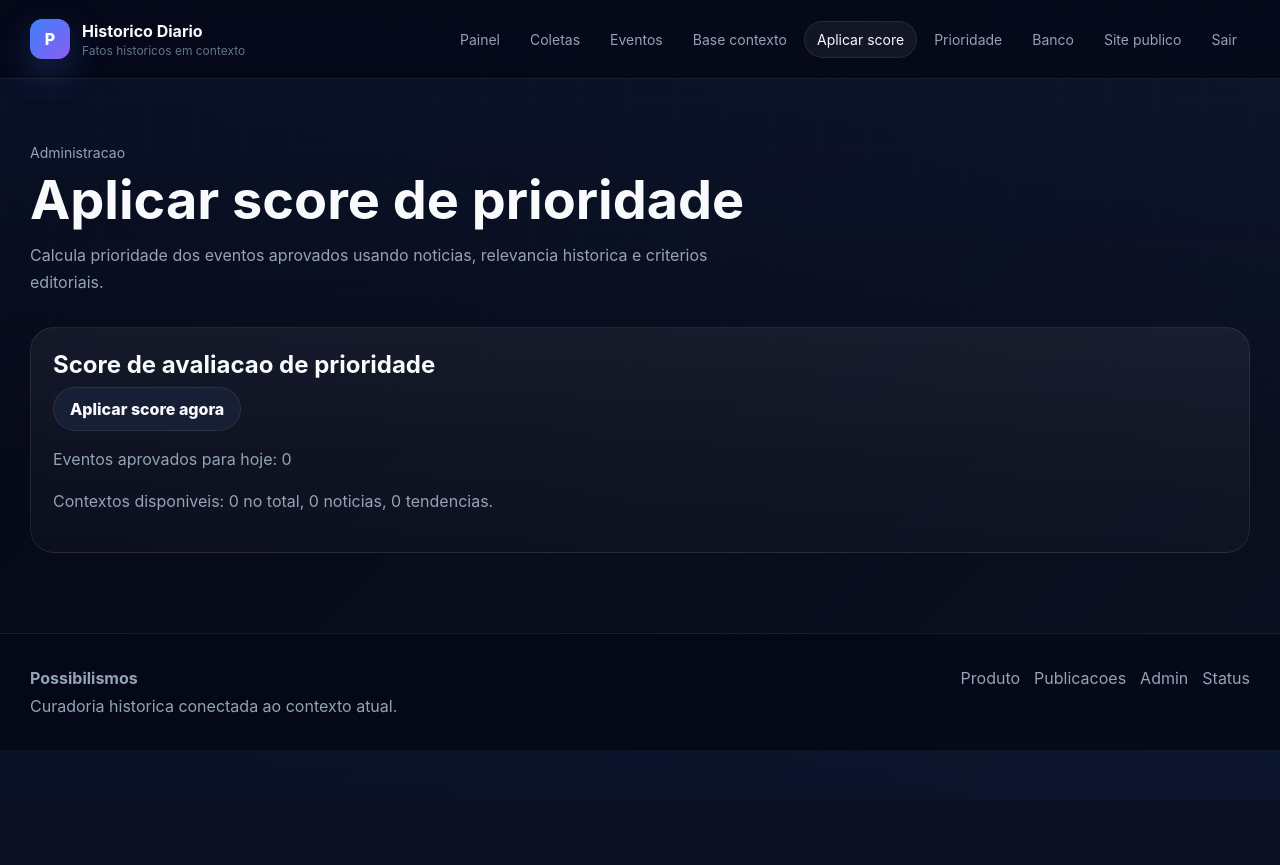
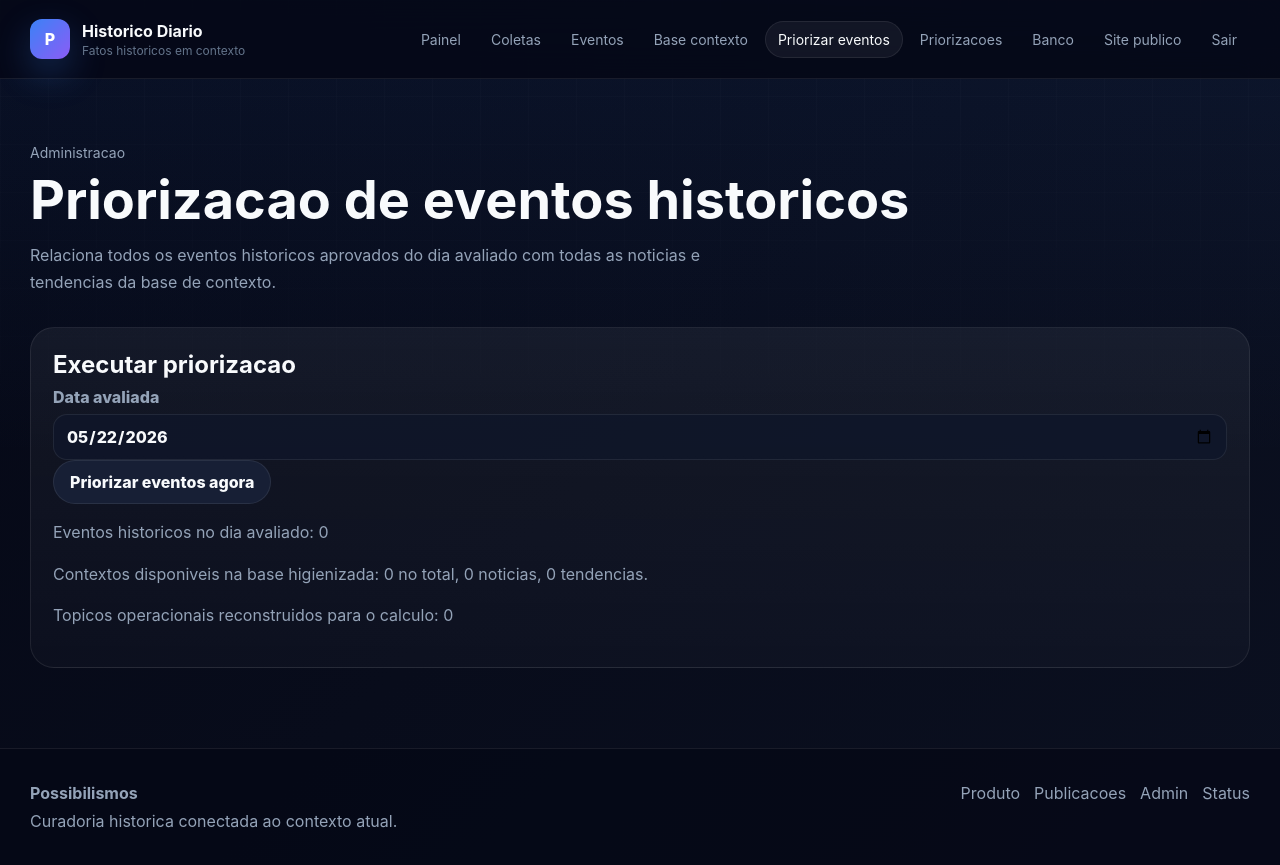
Before and after one commit to gpansanato/possibilismos, a PHP site: page /admin/apply-score.php in a window 1280 px wide. Before the commit the page ends 799 px from the top, so only its background shows below. Run offline with PHP 8.4, Linux system fonts and the light colour scheme; the visitor is signed in with stand-in values (Sample User, id 1); tables that the repository leaves empty hold one stand-in row (values such as "Sample post").

Commit message:
Revise historical event prioritization

```diff
--- a/admin/apply-score.php
+++ b/admin/apply-score.php
@@ -5,34 +5,38 @@ require_admin();
 $result = null;
 $error = null;
 $today = today_key();
-$approvedEvents = events_count_for_day($today['month'], $today['day']);
-$topicsCount = current_topics_count_for_date($today['date']);
-$newsCount = current_topics_count_for_date_and_source($today['date'], 'rss');
-$trendsCount = current_topics_count_for_date_and_source($today['date'], 'trend');
+$runDate = $_POST['date'] ?? $_GET['date'] ?? $today['date'];
+$dateParts = date_parts_from_run_date($runDate);
+$historicalEvents = historical_events_count_for_day($dateParts['month'], $dateParts['day']);
+$topicsCount = current_topics_count_for_date($runDate);
+$newsCount = collected_contexts_count_for_date($runDate, 'news');
+$trendsCount = collected_contexts_count_for_date($runDate, 'trend');
 
 if ($_SERVER['REQUEST_METHOD'] === 'POST') {
     try {
-        $result = apply_daily_priority_score($today['date']);
-        $approvedEvents = events_count_for_day($today['month'], $today['day']);
-        $topicsCount = current_topics_count_for_date($today['date']);
-        $newsCount = current_topics_count_for_date_and_source($today['date'], 'rss');
-        $trendsCount = current_topics_count_for_date_and_source($today['date'], 'trend');
+        $result = apply_daily_priority_score($runDate);
+        $historicalEvents = historical_events_count_for_day($dateParts['month'], $dateParts['day']);
+        $topicsCount = current_topics_count_for_date($runDate);
+        $newsCount = collected_contexts_count_for_date($runDate, 'news');
+        $trendsCount = collected_contexts_count_for_date($runDate, 'trend');
     } catch (Throwable $e) {
         $error = $e->getMessage();
     }
 }
 
-render_page_start('Aplicar score de prioridade', 'apply-score', 'admin', 'Calcula prioridade dos eventos aprovados usando noticias, relevancia historica e criterios editoriais.');
+render_page_start('Priorizacao de eventos historicos', 'apply-score', 'admin', 'Relaciona todos os eventos historicos aprovados do dia avaliado com todas as noticias e tendencias da base de contexto.');
 ?>
     <section class="panel">
-        <h1>Score de avaliacao de prioridade</h1>
+        <h1>Executar priorizacao</h1>
         <form method="post">
-            <button type="submit">Aplicar score agora</button>
+            <label>Data avaliada <input type="date" name="date" value="<?= h($runDate) ?>"></label>
+            <button type="submit">Priorizar eventos agora</button>
         </form>
         <?php if ($error): ?><p><?= h($error) ?></p><?php endif; ?>
-        <p>Eventos aprovados para hoje: <?= h((string) $approvedEvents) ?></p>
-        <p>Contextos disponiveis: <?= h((string) $topicsCount) ?> no total, <?= h((string) $newsCount) ?> noticias, <?= h((string) $trendsCount) ?> tendencias.</p>
-        <?php if ($result !== null): ?><p><?= count($result) ?> eventos ranqueados.</p><?php endif; ?>
+        <p>Eventos historicos no dia avaliado: <?= h((string) $historicalEvents) ?></p>
+        <p>Contextos disponiveis na base higienizada: <?= h((string) ($newsCount + $trendsCount)) ?> no total, <?= h((string) $newsCount) ?> noticias, <?= h((string) $trendsCount) ?> tendencias.</p>
+        <p>Topicos operacionais reconstruidos para o calculo: <?= h((string) $topicsCount) ?></p>
+        <?php if ($result !== null): ?><p><?= count($result) ?> eventos priorizados e salvos.</p><?php endif; ?>
     </section>
 
     <?php if ($result): ?>
@@ -43,7 +47,7 @@ render_page_start('Aplicar score de prioridade', 'apply-score', 'admin', 'Calcul
                     <div>
                         <h2><?= h($item['event']['title']) ?></h2>
                         <p><?= h($item['context_summary']) ?></p>
-                        <p class="meta">Score <?= h(number_format((float) $item['score'], 1)) ?></p>
+                        <p class="meta">Prioridade <?= h(number_format((float) $item['score'], 1)) ?></p>
                     </div>
                 </article>
             <?php endforeach; ?>
--- a/admin/dashboard.php
+++ b/admin/dashboard.php
@@ -15,11 +15,11 @@ render_page_start('Painel administrativo', 'dashboard', 'admin', 'Atalhos de ope
         </a>
         <a class="option-card" href="/admin/apply-score.php">
             <span>Etapa 4</span>
-            <strong>Aplicar score de prioridade</strong>
+            <strong>Priorizar eventos historicos</strong>
         </a>
         <a class="option-card" href="/admin/priority.php">
             <span>Analise</span>
-            <strong>Ver fatos e parametros do score</strong>
+            <strong>Ver priorizacoes e criterios</strong>
         </a>
         <a class="option-card" href="/admin/collections.php">
             <span>Automacao</span>
--- a/admin/db-check.php
+++ b/admin/db-check.php
@@ -82,9 +82,9 @@ render_page_start('Diagnostico do banco', 'db-check', 'admin', 'Verifica se o ba
     </section>
 
     <section class="panel">
-        <h1>Parametros de score</h1>
+        <h1>Parametros de priorizacao</h1>
         <?php if (!$missingSettings): ?>
-            <p>Todos os parametros configuraveis do score estao presentes.</p>
+            <p>Todos os parametros configuraveis da priorizacao estao presentes.</p>
         <?php else: ?>
             <p>Parametros ausentes:</p>
             <ul>
--- a/admin/run.php
+++ b/admin/run.php
@@ -26,7 +26,7 @@ if ($_SERVER['REQUEST_METHOD'] === 'POST') {
         $error = $e->getMessage();
     }
 }
-render_page_start('Execucao completa', 'run', 'admin', 'Executa em sequencia: coleta de eventos, coleta de noticias e aplicacao do score.');
+render_page_start('Execucao completa', 'run', 'admin', 'Executa em sequencia: coleta de eventos, coleta de noticias e priorizacao.');
 ?>
     <section class="panel">
         <h1>Executar processo completo</h1>
--- a/app/events.php
+++ b/app/events.php
@@ -67,6 +67,24 @@ function rankings_for_date(string $runDate): array
     $stmt->execute([$runDate]);
 
     return $stmt->fetchAll();
+}
+
+function historical_events_for_day(int $month, int $day): array
+{
+    $stmt = db()->prepare(
+        'SELECT * FROM events WHERE event_month = ? AND event_day = ? ORDER BY base_score DESC, FIELD(review_status, "approved", "pending", "rejected"), year ASC'
+    );
+    $stmt->execute([$month, $day]);
+
+    return $stmt->fetchAll();
+}
+
+function historical_events_count_for_day(int $month, int $day): int
+{
+    $stmt = db()->prepare('SELECT COUNT(*) FROM events WHERE event_month = ? AND event_day = ?');
+    $stmt->execute([$month, $day]);
+
+    return (int) $stmt->fetchColumn();
 }
 
 function event_by_id(int $id): ?array
--- a/app/layout.php
+++ b/app/layout.php
@@ -8,8 +8,8 @@ function nav_items(string $area): array
             ['key' => 'collections', 'label' => 'Coletas', 'href' => '/admin/collections.php'],
             ['key' => 'events', 'label' => 'Eventos', 'href' => '/admin/events.php'],
             ['key' => 'contexts', 'label' => 'Base contexto', 'href' => '/admin/contexts.php'],
-            ['key' => 'apply-score', 'label' => 'Aplicar score', 'href' => '/admin/apply-score.php'],
-            ['key' => 'priority', 'label' => 'Prioridade', 'href' => '/admin/priority.php'],
+            ['key' => 'apply-score', 'label' => 'Priorizar eventos', 'href' => '/admin/apply-score.php'],
+            ['key' => 'priority', 'label' => 'Priorizacoes', 'href' => '/admin/priority.php'],
             ['key' => 'db-check', 'label' => 'Banco', 'href' => '/admin/db-check.php'],
             ['key' => 'site', 'label' => 'Site publico', 'href' => '/'],
             ['key' => 'logout', 'label' => 'Sair', 'href' => '/admin/logout.php'],
--- a/app/ranking.php
+++ b/app/ranking.php
@@ -2,10 +2,8 @@
 
 function run_daily_ranking(?string $runDate = null, ?int $limit = null): array
 {
-    $config = require __DIR__ . '/config.php';
     $today = today_key();
     $runDate = $runDate ?: $today['date'];
-    $limit = $limit ?: (int) $config['cron']['default_limit'];
 
     import_historical_events_for_today();
     collect_daily_context_topics($runDate);
@@ -37,10 +35,8 @@ function collect_daily_trend_topics(?string $runDate = null): array
 
 function apply_daily_priority_score(?string $runDate = null, ?int $limit = null): array
 {
-    $config = require __DIR__ . '/config.php';
-    $today = today_key();
-    $runDate = $runDate ?: $today['date'];
-    $limit = $limit ?: (int) $config['cron']['default_limit'];
+    $runDate = $runDate ?: today_key()['date'];
+    $dateParts = date_parts_from_run_date($runDate);
 
     $pdo = db();
     $pdo->beginTransaction();
@@ -53,31 +49,36 @@ function apply_daily_priority_score(?string $runDate = null, ?int $limit = null)
         );
         $stmt->execute([$runDate]);
 
+        rebuild_current_topics_from_collected_contexts($runDate);
         $topics = topics_for_date($runDate);
         if (!$topics) {
             $topics = collect_daily_context_topics($runDate);
         }
 
-        $events = events_for_day($today['month'], $today['day']);
-        $ranked = rank_events($events, $topics, $today['year']);
+        $events = historical_events_for_day($dateParts['month'], $dateParts['day']);
+        $ranked = rank_events($events, $topics, $dateParts['year']);
+        $existingStatuses = ranking_statuses_for_date($runDate);
+        $pdo->prepare('DELETE FROM daily_rankings WHERE run_date = ?')->execute([$runDate]);
 
         $insert = $pdo->prepare(
             'INSERT INTO daily_rankings
              (run_date, event_id, score, reasons, context_summary, status, created_at)
-             VALUES (?, ?, ?, ?, ?, "suggested", NOW())
+             VALUES (?, ?, ?, ?, ?, ?, NOW())
              ON DUPLICATE KEY UPDATE
                 score = VALUES(score),
                 reasons = VALUES(reasons),
-                context_summary = VALUES(context_summary)'
+                context_summary = VALUES(context_summary),
+                status = VALUES(status)'
         );
 
-        foreach (array_slice($ranked, 0, $limit) as $item) {
+        foreach ($ranked as $item) {
             $insert->execute([
                 $runDate,
                 $item['event']['id'],
                 $item['score'],
                 implode('; ', $item['reasons']),
                 $item['context_summary'],
+                $existingStatuses[(int) $item['event']['id']] ?? 'suggested',
             ]);
         }
 
@@ -85,7 +86,7 @@ function apply_daily_priority_score(?string $runDate = null, ?int $limit = null)
             ->execute([$runDate]);
 
         $pdo->commit();
-        return array_slice($ranked, 0, $limit);
+        return $limit ? array_slice($ranked, 0, $limit) : $ranked;
     } catch (Throwable $e) {
         $pdo->rollBack();
         $stmt = $pdo->prepare('UPDATE daily_runs SET status = "failed", error_message = ?, finished_at = NOW() WHERE run_date = ?');
@@ -108,7 +109,7 @@ function rank_events(array $events, array $topics, int $currentYear): array
             ($categoryCounts[$category] ?? 0) * (float) $settings['diversity_penalty']
         );
         $components['diversity'] = -$diversityPenalty;
-        $score = array_sum($components);
+        $score = array_sum(array_filter($components, 'is_numeric'));
         $reasons = build_score_reasons($event, $components, $currentYear);
         $categoryCounts[$category] = ($categoryCounts[$category] ?? 0) + 1;
 
@@ -148,6 +149,7 @@ function score_event_components(array $event, array $topics, int $currentYear, ?
     $components['news'] = $match['news_score'];
     $components['trends'] = $match['trend_score'];
     $components['category'] = category_context_score((string) $event['category'], $topics, $settings);
+    $components['_details'] = $match;
 
     return $components;
 }
@@ -184,8 +186,10 @@ function event_context_match_score(array $event, array $topics, array $settings)
     );
     $matchedNewsTopics = 0;
     $matchedNewsKeywords = [];
+    $matchedNewsTitles = [];
     $matchedTrendTopics = 0;
     $matchedTrendKeywords = [];
+    $matchedTrendTitles = [];
 
     foreach ($topics as $topic) {
         $keywords = topic_keywords($topic);
@@ -209,8 +213,10 @@ function event_context_match_score(array $event, array $topics, array $settings)
         if ($topicMatches > 0) {
             if (source_is_trend($topic['source'] ?? '')) {
                 $matchedTrendTopics++;
+                $matchedTrendTitles[] = (string) ($topic['title'] ?? '');
             } else {
                 $matchedNewsTopics++;
+                $matchedNewsTitles[] = (string) ($topic['title'] ?? '');
             }
         }
     }
@@ -233,6 +239,8 @@ function event_context_match_score(array $event, array $topics, array $settings)
         'trend_topics' => $matchedTrendTopics,
         'news_keywords' => array_keys($matchedNewsKeywords),
         'trend_keywords' => array_keys($matchedTrendKeywords),
+        'news_titles' => array_values(array_filter(array_unique($matchedNewsTitles))),
+        'trend_titles' => array_values(array_filter(array_unique($matchedTrendTitles))),
     ];
 }
 
@@ -281,14 +289,19 @@ function normalize_score_text(string $text): string
 function build_score_reasons(array $event, array $components, int $currentYear): array
 {
     $reasons = [];
-    $reasons[] = 'relevancia historica ' . number_format((float) $event['base_score'], 1);
+    $details = is_array($components['_details'] ?? null) ? $components['_details'] : [];
+    $reasons[] = 'relevancia historica base ' . number_format((float) $event['base_score'], 1) . ' com peso aplicado de ' . number_format((float) $components['historical'], 1);
 
     if ($components['news'] > 0) {
-        $reasons[] = 'conexao com noticias do dia +' . number_format($components['news'], 1);
+        $keywords = implode(', ', array_slice($details['news_keywords'] ?? [], 0, 6));
+        $titles = implode(' | ', array_slice($details['news_titles'] ?? [], 0, 2));
+        $reasons[] = 'conexao com ' . (int) ($details['news_topics'] ?? 0) . ' noticias por termos: ' . ($keywords ?: 'nao informado') . ($titles ? ' em "' . $titles . '"' : '') . ' +' . number_format($components['news'], 1);
     }
 
     if ($components['trends'] > 0) {
-        $reasons[] = 'conexao com tendencias do dia +' . number_format($components['trends'], 1);
+        $keywords = implode(', ', array_slice($details['trend_keywords'] ?? [], 0, 6));
+        $titles = implode(' | ', array_slice($details['trend_titles'] ?? [], 0, 2));
+        $reasons[] = 'conexao com ' . (int) ($details['trend_topics'] ?? 0) . ' tendencias por termos: ' . ($keywords ?: 'nao informado') . ($titles ? ' em "' . $titles . '"' : '') . ' +' . number_format($components['trends'], 1);
     }
 
     if ($components['anniversary'] > 0) {
@@ -309,7 +322,7 @@ function build_score_reasons(array $event, array $components, int $currentYear):
 
 function build_context_summary(array $event, array $reasons): string
 {
-    return 'Este fato foi priorizado por ' . implode(', ', $reasons) . '.';
+    return 'Priorizacao calculada por: ' . implode('; ', $reasons) . '.';
 }
 
 function scoring_setting_definitions(): array
@@ -370,3 +383,27 @@ function update_scoring_settings(array $input): void
         $stmt->execute([$key, $value]);
     }
 }
+
+function date_parts_from_run_date(string $runDate): array
+{
+    $date = DateTimeImmutable::createFromFormat('Y-m-d', $runDate) ?: new DateTimeImmutable('now');
+
+    return [
+        'year' => (int) $date->format('Y'),
+        'month' => (int) $date->format('m'),
+        'day' => (int) $date->format('d'),
+    ];
+}
+
+function ranking_statuses_for_date(string $runDate): array
+{
+    $stmt = db()->prepare('SELECT event_id, status FROM daily_rankings WHERE run_date = ?');
+    $stmt->execute([$runDate]);
+
+    $statuses = [];
+    foreach ($stmt->fetchAll() as $row) {
+        $statuses[(int) $row['event_id']] = (string) $row['status'];
+    }
+
+    return $statuses;
+}
```
Also changed, not shown: admin/collections.php (+4 -4 lines), admin/priority.php (+17 -8 lines), README.md.
